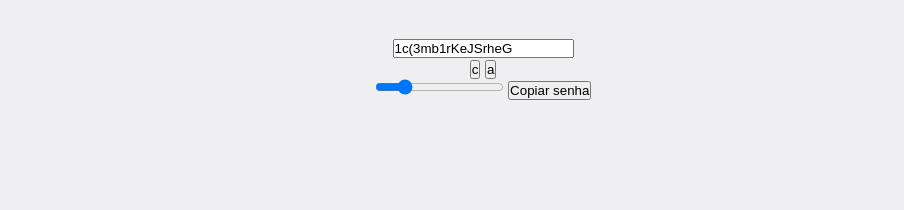
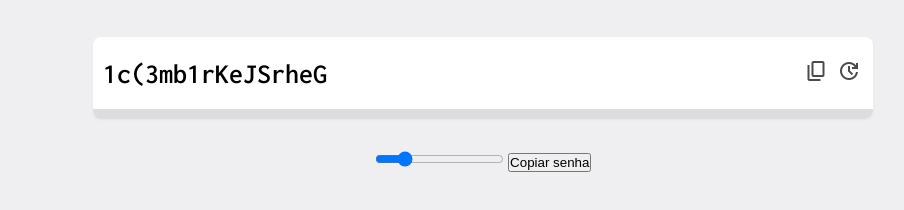
Before and after one commit to PauloLopes00/GeradordeSenha, a plain HTML site: page index.html in a window 1280 px wide. Shown: the part 108-318 px from the top of the page, without its empty margins (157-1061 px from the left). Drawn offline with nearby package versions, Linux system fonts and the light colour scheme; a web font is replaced by a local one.

Commit message:
fazendo o estilo

```diff
--- a/index.html
+++ b/index.html
@@ -8,6 +8,11 @@
     <link rel="preconnect" href="https://fonts.googleapis.com">
     </link rel="preconnect" href="https://fonts.gstatic.com" crossorigin>
     <link href="https: //fonts.googleapis.com/css2?family= Inter & display=swap" rel= " stylesheet">
+    <link rel="preconnect" href="https://fonts.googleapis.com">
+    <link rel="preconnect" href="https://fonts.gstatic.com" crossorigin>
+    <link href="https://fonts.googleapis.com/css2?family=Inconsolata:wght@600&display=swap" rel="stylesheet">
+    <link rel="stylesheet" href="https://fonts.googleapis.com/css2?family=Material+Symbols+Outlined:opsz,wght,FILL,GRAD@20..48,100..700,0..1,-50..200" />
+    <link rel="stylesheet" href="https://fonts.googleapis.com/css2?family=Material+Symbols+Outlined:opsz,wght,FILL,GRAD@20..48,100..700,0..1,-50..200" />
     <title>Gerador de Senha</title>
 </head>
 <body>
@@ -22,9 +27,16 @@
                     <input type="text" name="senha" id="senha">
                 </div>
                 <div class="acao">
-                    <button onclick="clicar()">c</button>
-                    <button>a</button>
+                    <button class="botao" onclick="clicar()"><span class="material-symbols-outlined">
+                        content_copy
+                        </span></button>
+                    <button class="botao"><span class="material-symbols-outlined">
+                        update
+                        </span></button>
                 </div>
+            </div>
+            <div class="security-indicator">
+                <div id="security-indicator-bar" class="bar safe completed" style="width:90%"></div>
             </div>
         </section>
         <input type="range" name="senha-lenght" id="senha-lenght" value="16" min="4" max="64">
--- a/style.css
+++ b/style.css
@@ -36,9 +36,68 @@ main{
     color: #828282;
 }
 
-.box{
-    background-color: blue;
+#box{
+    background-color: #fff;
     box-shadow: 0 1px 2px rgba(132, 148,165, 0.1);
     border-radius: 8px;
     margin-bottom: 32px;
 }
+.senha{
+    display: flex;
+    justify-content: space-between;
+    align-items: center;
+    padding: 10px;
+}
+.acao{
+    flex-direction: end;
+}
+
+input[type=text]{
+    font-family: 'Inconsolata', monospace;
+    font-size: 28px;
+    border: none;
+    outline: none;
+    cursor: default;
+    height: 52px;
+    width: 100%;
+    transition: all 0.2s;
+    -webkit-user-select: none;
+    -moz-user-select: none;
+    -ms-user-select: none;
+    user-select: none;
+}
+
+.botao{
+    width: 28px;
+    background-color: transparent;
+    border: none;
+    cursor: pointer;
+    opacity: 0.7;
+    transition: opacity 0.2s;
+}
+.security-indicator{
+    height:10px;
+    background-color: #ddd;
+    border-bottom-left-radius: 8px;
+    border-bottom-right-radius: 8px;
+}
+.security-indicator-bar{
+    height:10px;
+    border-top-right-radius: 8px;
+    border-bottom-left-radius: 8px;
+    border-bottom-right-radius: 8px;
+    transition: all 0.2;
+}
+
+.security-indicator .bar.completed{
+    border-top-right-radius: 0;
+}
+.security-indicator .bar.critical{
+    background-color: #eb5757;
+}
+.security-indicator .bar.warning{
+    background-color: #f2c94c;
+}
+.security-indicator .bar.safe{
+    background-color: #27ae60;
+}
```
